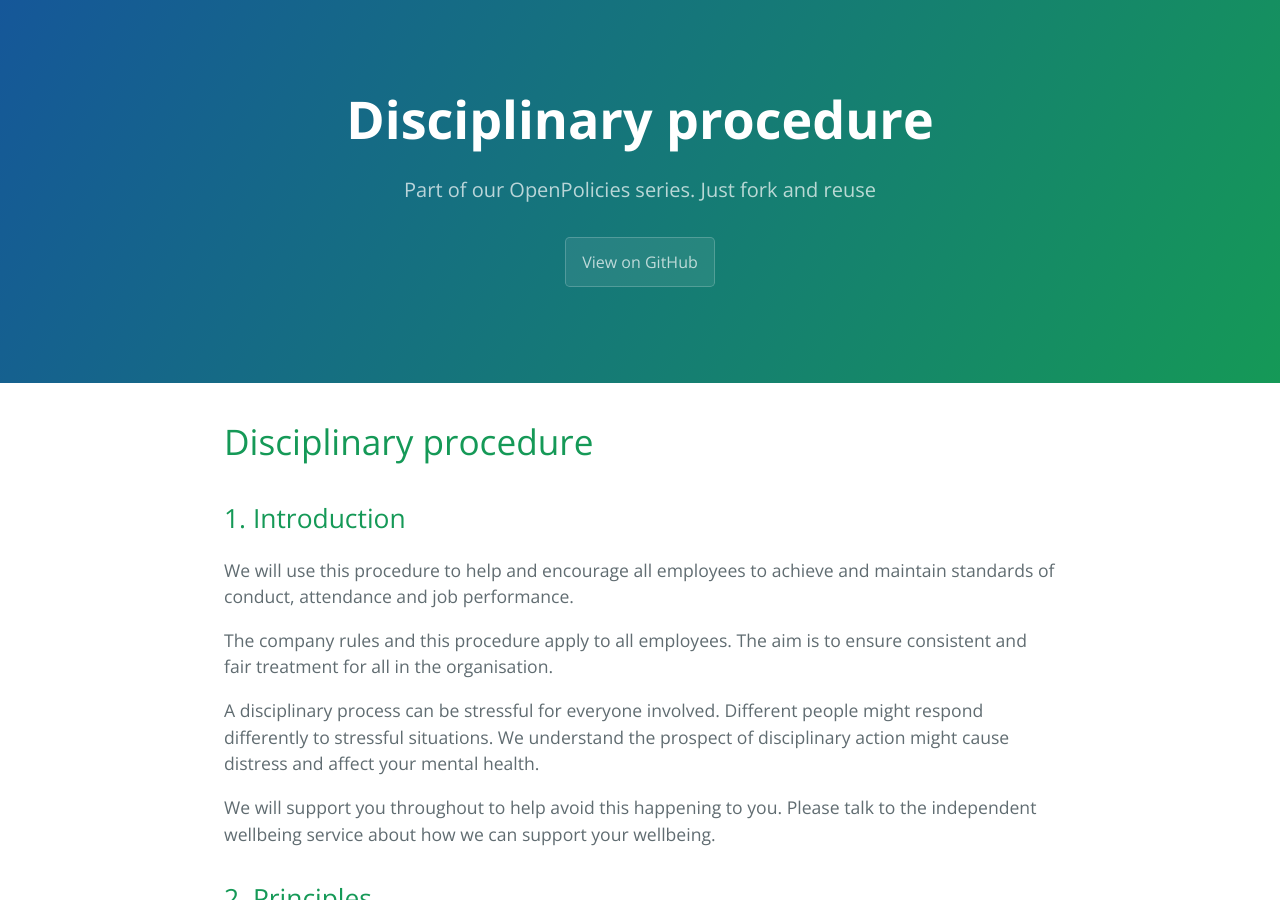
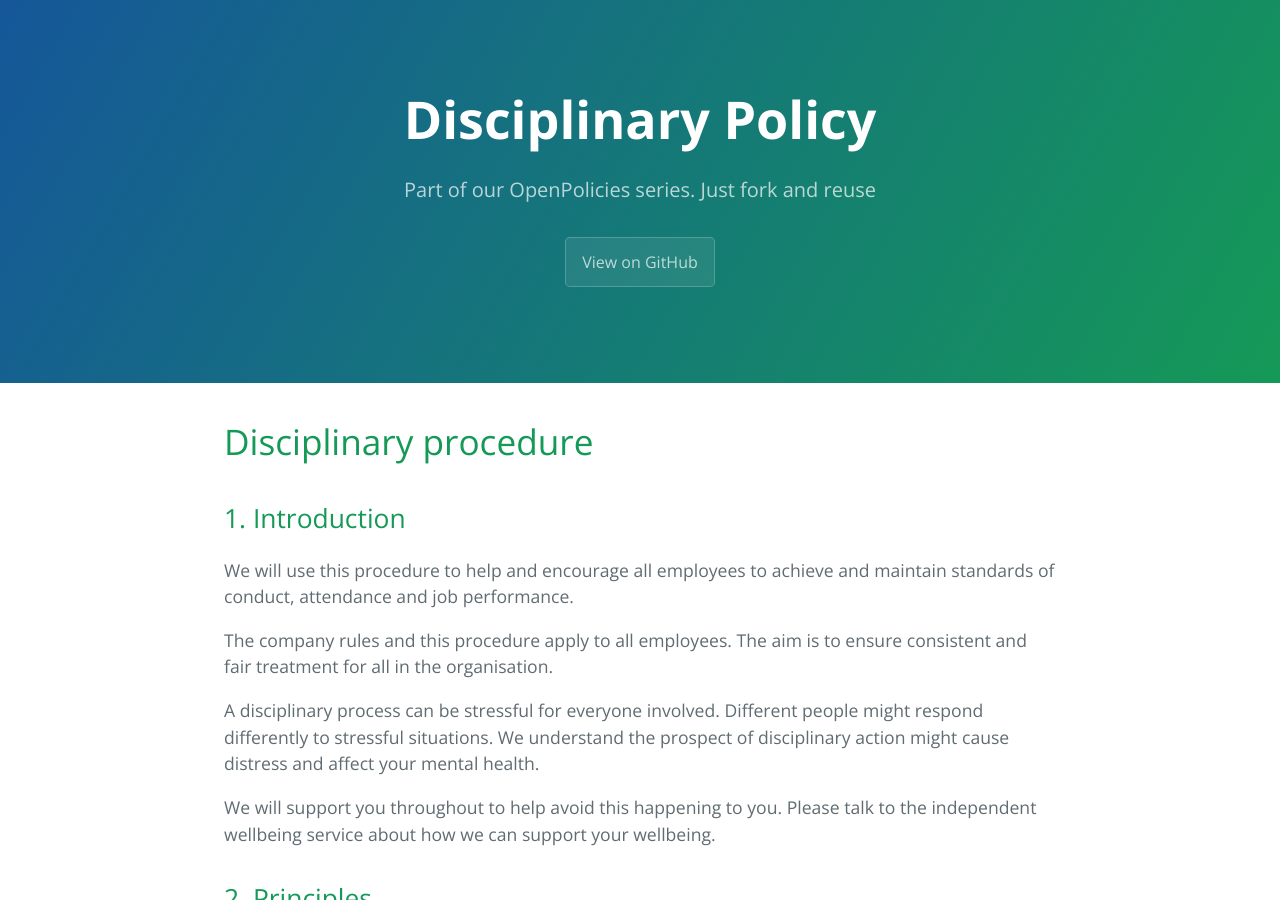
Before and after one commit to Axelisys/policies, a Jekyll site: the page built from disciplinary_policy.md, in a window 1280 px wide and 900 px high. Built offline with Jekyll 4.4.1, drawn with Linux system fonts in a browser that asks for light colours; our own code applies the rules of GitHub Pages for plain Markdown files.

Commit message:
Update disciplinary_policy.md

```diff
--- a/disciplinary_policy.md
+++ b/disciplinary_policy.md
@@ -1,3 +1,9 @@
+---
+layout: page
+title: "Disciplinary Policy"
+permalink: /disciplinary_policy
+---
+
 # Disciplinary procedure
 ## 1. Introduction
 We will use this procedure to help and encourage all employees to achieve and maintain standards of conduct, attendance and job performance.
```
